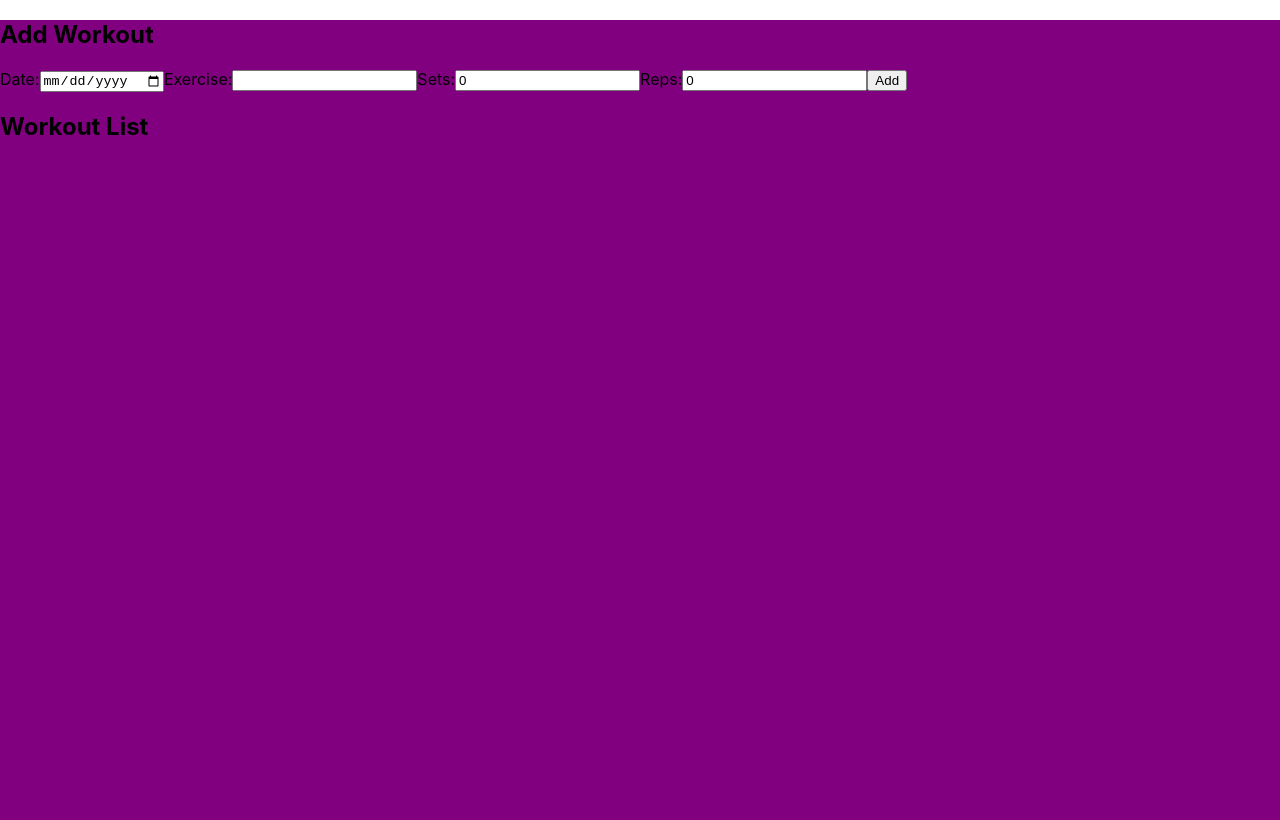
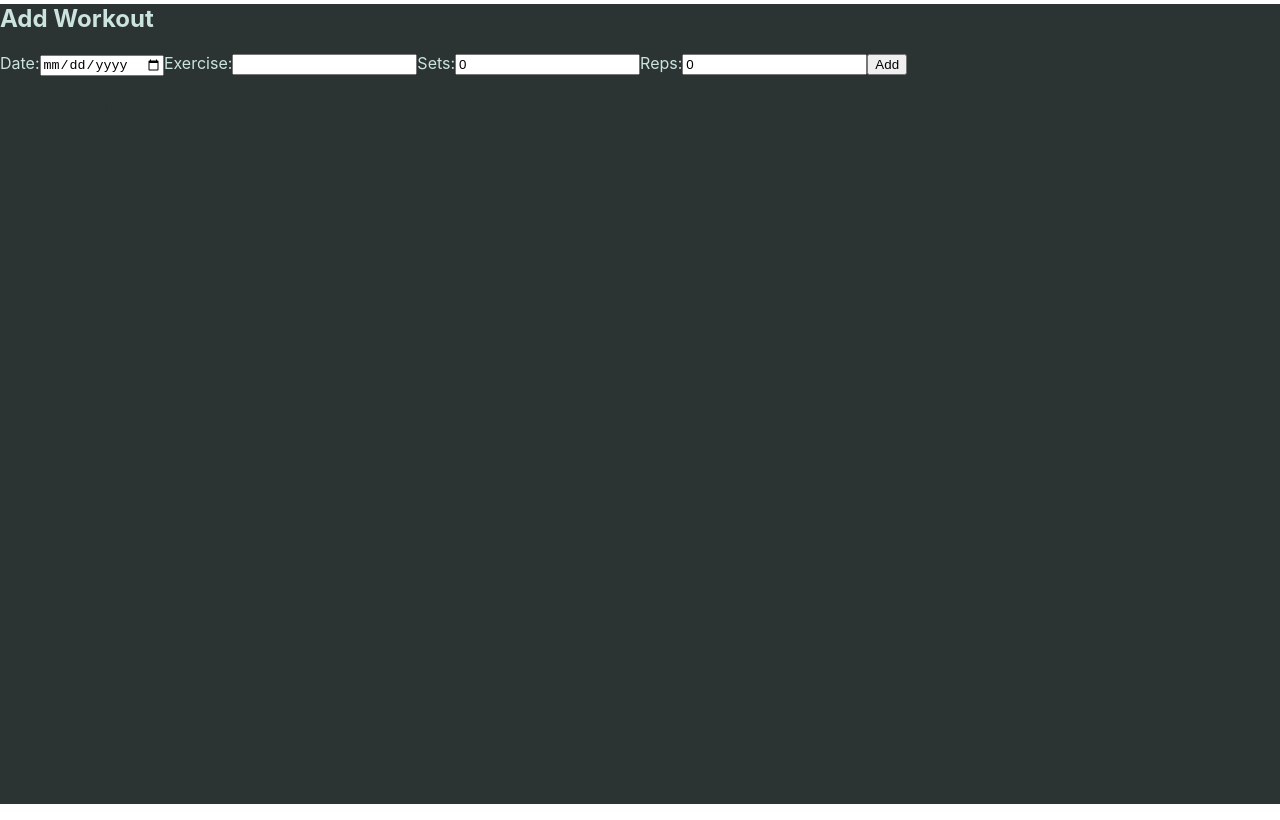
Before and after one commit to Kobesterzz/Workout-Tracker, a React (Create React App) app in the folder work-out-tracker/: page / in a window 1280 px wide. Built offline with nearby package versions, Linux system fonts and the light colour scheme.

Commit message:
changed color scheme

```diff
--- a/work-out-tracker/src/App.js
+++ b/work-out-tracker/src/App.js
@@ -1,17 +1,17 @@
 import React, { useState } from 'react';
 import WorkoutForm from './WorkoutForm';
 import WorkoutList from './WorkoutList';
-
 
 const App = () => {
   const [workouts, setWorkouts] = useState([]);
 
   const addWorkout = (date, workout) => {
-    const existingWorkout = workouts.find((w) => w.date === date);
+    const existingWorkoutIndex = workouts.findIndex((w) => w.date === date);
 
-    if (existingWorkout) {
-      existingWorkout.workouts.push(workout);
-      setWorkouts([...workouts]);
+    if (existingWorkoutIndex !== -1) {
+      const updatedWorkouts = [...workouts];
+      updatedWorkouts[existingWorkoutIndex].workouts.push(workout);
+      setWorkouts(updatedWorkouts);
     } else {
       const newWorkout = {
         date,
@@ -26,14 +26,14 @@ const App = () => {
   };
 
   const backgroundColor = {
-    marginTop: 0,
-    backgroundColor: 'purple',
+    marginTop: -16,
+    backgroundColor: '#2C3333',
     height: '100vh',
+    color: '#CBE4DE',
   };
 
-
   return (
-    <div style={{...backgroundColor}}>
+    <div style={backgroundColor}>
       <WorkoutForm addWorkout={addWorkout} />
       <WorkoutList workouts={workouts} handleDateClick={handleDateClick} />
     </div>
--- a/work-out-tracker/src/WorkoutList.js
+++ b/work-out-tracker/src/WorkoutList.js
@@ -5,10 +5,11 @@ const WorkoutList = ({ workouts, handleDateClick }) => {
     display: 'flex',
     flexDirection: 'column',
     alignItems: 'flex-start',
+    color: '#2C3333', // Use the primary text color here
   };
 
   const dateCardStyles = {
-    backgroundColor: '#f8f8f8',
+    backgroundColor: '#2E4F4F', // Use the primary card background color here
     padding: '10px',
     marginBottom: '10px',
     cursor: 'pointer',
@@ -16,7 +17,7 @@ const WorkoutList = ({ workouts, handleDateClick }) => {
   };
 
   const workoutCardStyles = {
-    backgroundColor: '#ffffff',
+    backgroundColor: '#0E8388', // Use the secondary card background color here
     padding: '10px',
     marginBottom: '5px',
     boxShadow: '0 2px 4px rgba(0, 0, 0, 0.1)',
@@ -29,10 +30,8 @@ const WorkoutList = ({ workouts, handleDateClick }) => {
     marginBottom: '-5px',
   };
 
-
-
   return (
-    <div style={{ workoutListStyles}}>
+    <div style={workoutListStyles}>
       <h2>Workout List</h2>
       {workouts.map((workout, index) => (
         <div
```
